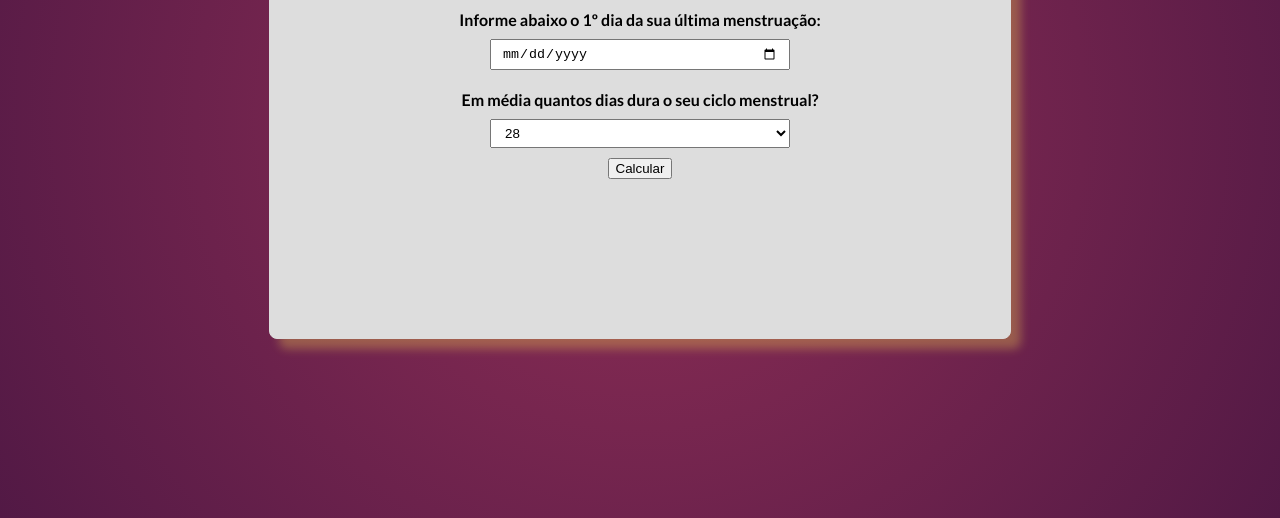
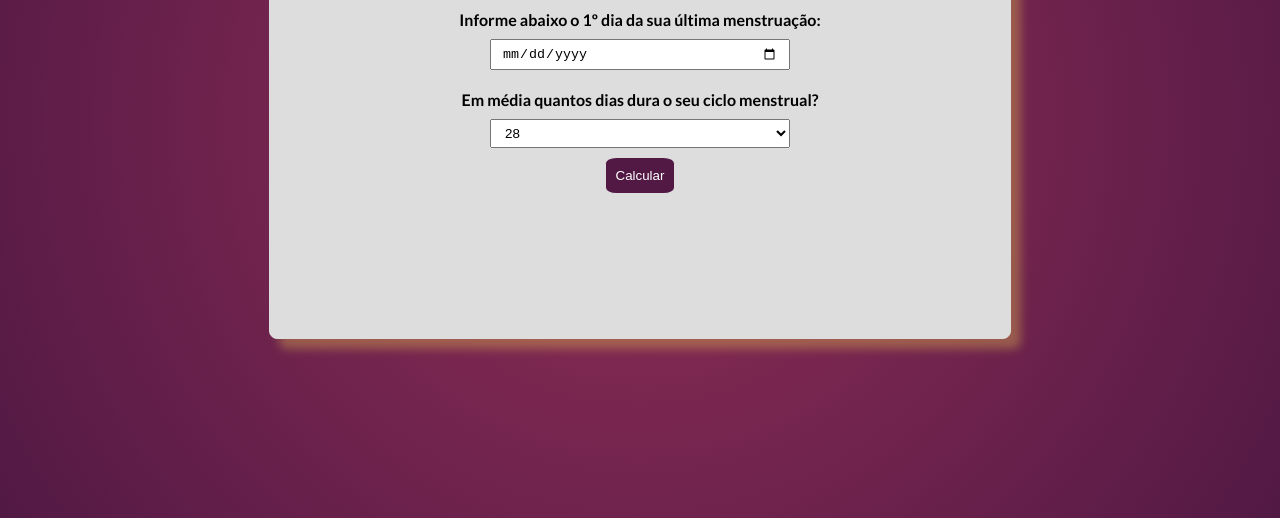
Before and after one commit to bryanboone05/calculadora-ovulacao, a plain HTML site: page index.html in a window 1280 px wide. Shown: the part 282-800 px from the top of the page. Drawn offline with Linux system fonts and the light colour scheme.

Commit message:
Botão
Personalização do botão

```diff
--- a/style.css
+++ b/style.css
@@ -62,3 +62,12 @@ label {
 .spanTexto {
     color: #912f56;
 }
+
+button {
+    color: white;
+    background-color: #521945;
+    cursor: pointer;
+    padding: 10px;
+    border: none;
+    border-radius: 15%;
+}
```
